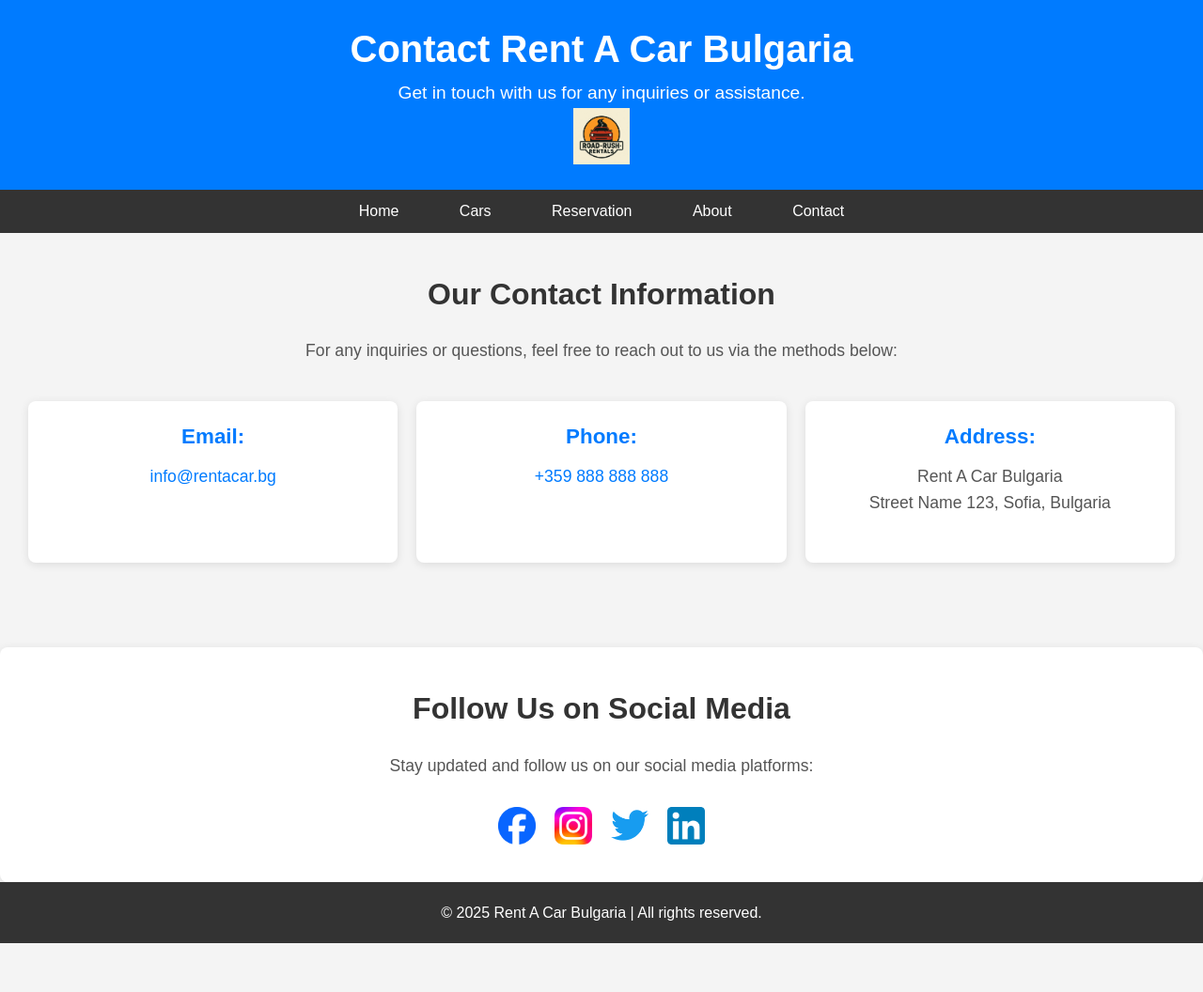
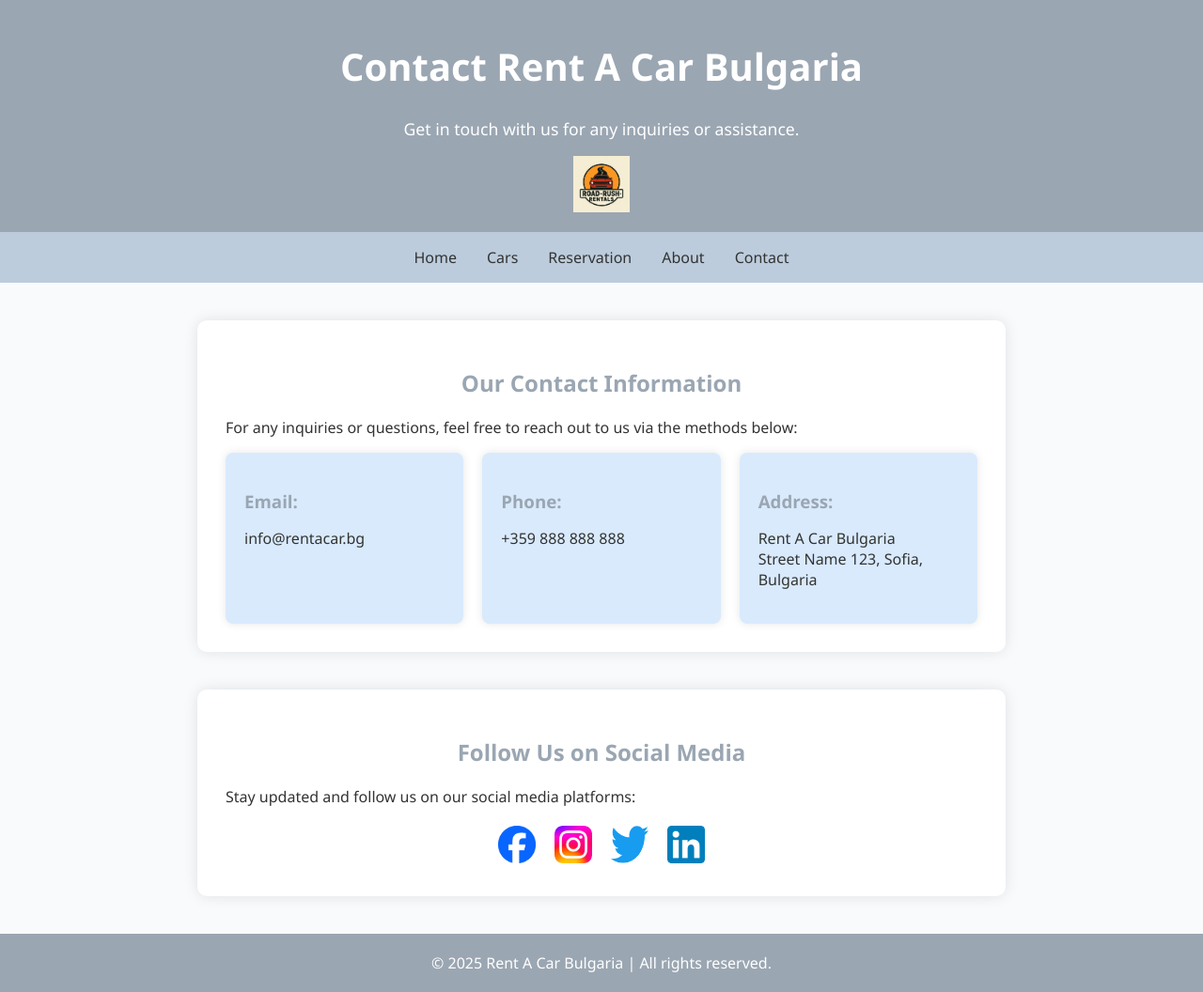
Before and after one commit to SDTanev24/Road-Rush-Renatls, a plain HTML site: page Road Rush Rentals/Contact.html in a window 1280 px wide. Shown: the whole page at 94% size. Before the commit the page ends 1004 px from the top, so only its background shows below. Drawn offline with Linux system fonts and the light colour scheme.

Commit message:
Change the color pallete of the design

```diff
--- a/Road Rush Rentals/style/Contact.css
+++ b/Road Rush Rentals/style/Contact.css
@@ -1,20 +1,15 @@
-body, h1, h2, h3, p, a {
+body {
+  font-family: 'Segoe UI', sans-serif;
   margin: 0;
-  padding: 0;
-}
-
-body {
-  font-family: 'Arial', sans-serif;
-  background-color: #f4f4f4;
+  background: #F8FAFC;
   color: #333;
-  line-height: 1.6;
 }
 
 header {
-  background-color: #007bff;
+  background: #9AA6B2;
   color: white;
   text-align: center;
-  padding: 20px;
+  padding: 1em 0;
 }
 
 header h1 {
@@ -22,128 +17,94 @@ header h1 {
 }
 
 header p {
-  font-size: 1.2rem;
+  font-size: 1.1rem;
 }
 
 nav {
-  background-color: #333;
-  text-align: center;
-  padding: 10px;
+  background: #BCCCDC;
+  display: flex;
+  justify-content: center;
 }
 
 nav a {
-  color: white;
+  color: #333;
+  padding: 1em;
   text-decoration: none;
-  padding: 10px 20px;
-  margin: 0 10px;
-  font-size: 1rem;
 }
 
 nav a:hover {
-  background-color: #007bff;
-  border-radius: 4px;
+  background: #D9EAFD;
 }
 
-.contact-info {
-  padding: 40px 20px;
-  text-align: center;
+.contact-info, .social-media {
+  max-width: 800px;
+  margin: 40px auto;
+  background-color: white;
+  padding: 30px;
+  border-radius: 10px;
+  box-shadow: 0 0 15px rgba(0,0,0,0.1);
 }
 
-.contact-info h2 {
-  font-size: 2rem;
+.contact-info h2,
+.social-media h2 {
+  text-align: center;
+  color: #9AA6B2;
   margin-bottom: 20px;
 }
 
-.contact-info p {
-  font-size: 1.1rem;
-  color: #555;
-  margin-bottom: 30px;
-}
-
 .contact-details {
-  display: flex;
-  justify-content: center;
-  flex-wrap: wrap;
+  display: grid;
+  grid-template-columns: repeat(auto-fit, minmax(220px, 1fr));
+  gap: 20px;
 }
 
 .contact-item {
-  background-color: #fff;
+  background: #D9EAFD;
   padding: 20px;
-  margin: 10px;
   border-radius: 8px;
-  box-shadow: 0 2px 10px rgba(0, 0, 0, 0.1);
-  flex: 1 1 300px;
+  box-shadow: 0 0 10px rgba(0, 0, 0, 0.1);
 }
 
 .contact-item h3 {
-  font-size: 1.4rem;
-  color: #007bff;
+  color: #9AA6B2;
   margin-bottom: 10px;
 }
 
 .contact-item p {
-  font-size: 1.1rem;
-  color: #555;
+  font-size: 1rem;
 }
 
-.contact-item a {
+.contact-item p a {
+  color: #333;
   text-decoration: none;
-  color: #007bff;
 }
 
-.contact-item a:hover {
+.contact-item p a:hover {
   text-decoration: underline;
-}
-
-.social-media {
-  background-color: #fff;
-  padding: 40px 20px;
-  text-align: center;
-  margin-top: 40px;
-  border-radius: 8px;
-  box-shadow: 0 2px 10px rgba(0, 0, 0, 0.1);
-}
-
-.social-media h2 {
-  font-size: 2rem;
-  margin-bottom: 20px;
-}
-
-.social-media p {
-  font-size: 1.1rem;
-  color: #555;
-  margin-bottom: 30px;
 }
 
 .social-links {
   display: flex;
   justify-content: center;
   gap: 20px;
-}
-
-.social-icon {
-  width: 40px;
-  height: 40px;
+  flex-wrap: wrap;
+  margin-top: 20px;
 }
 
 .social-icon img {
-  width: 100%;
-  height: 100%;
-  object-fit: contain;
-  transition: transform 0.3s ease;
+  width: 40px;
+  height: 40px;
+  transition: transform 0.2s ease;
 }
 
-.social-icon:hover img {
+.social-icon img:hover {
   transform: scale(1.1);
 }
 
 footer {
-  background-color: #333;
+  text-align: center;
+  background: #9AA6B2;
   color: white;
-  text-align: center;
   padding: 20px;
+  margin-top: 40px;
 }
-
-footer p {
-  font-size: 1rem;
-}
--- a/Road Rush Rentals/style/Reservation.css
+++ b/Road Rush Rentals/style/Reservation.css
@@ -1,13 +1,13 @@
 body {
   font-family: Arial, sans-serif;
-  background-color: #f7f9fb;
+  background-color: #F8FAFC;
   margin: 0;
   padding: 0;
   color: #333;
 }
 
 header {
-  background-color: #007bff;
+  background-color: #9AA6B2;
   color: white;
   text-align: center;
   padding: 30px 10px;
@@ -18,13 +18,13 @@ header h1 {
 }
 
 nav {
-  background-color: #222;
+  background-color: #BCCCDC;
   text-align: center;
   padding: 10px 0;
 }
 
 nav a {
-  color: white;
+  color: #333;
   text-decoration: none;
   margin: 0 15px;
   padding: 8px 16px;
@@ -32,7 +32,7 @@ nav a {
 }
 
 nav a:hover {
-  background-color: #007bff;
+  background-color: #D9EAFD;
   border-radius: 4px;
 }
 
@@ -48,7 +48,7 @@ nav a:hover {
 .reservation-form h2 {
   text-align: center;
   margin-bottom: 30px;
-  color: #007bff;
+  color: #9AA6B2;
 }
 
 form label {
@@ -62,13 +62,14 @@ form select {
   width: 100%;
   padding: 10px;
   margin-bottom: 20px;
-  border: 1px solid #ccc;
+  border: 1px solid #BCCCDC;
   border-radius: 6px;
   font-size: 1rem;
+  background-color: #F8FAFC;
 }
 
 form button {
-  background-color: #007bff;
+  background-color: #9AA6B2;
   color: white;
   padding: 12px 20px;
   border: none;
@@ -80,13 +81,14 @@ form button {
 }
 
 form button:hover {
-  background-color: #0056b3;
+  background-color: #BCCCDC;
+  color: #333;
 }
 
 footer {
   text-align: center;
-  background-color: #222;
-  color: white;
+  background-color: #BCCCDC;
+  color: #333;
   padding: 20px;
   margin-top: 40px;
 }
--- a/Road Rush Rentals/style/index.css
+++ b/Road Rush Rentals/style/index.css
@@ -1,31 +1,31 @@
 body {
   font-family: 'Segoe UI', sans-serif;
   margin: 0;
-    background: #f8f9fa;
+  background: #F8FAFC;
   color: #333;
 }
 
 header, footer {
-    background: #2c3e50;
+  background: #9AA6B2;
   color: white;
   text-align: center;
   padding: 1em 0;
 }
 
 nav {
-    background: #34495e;
+  background: #BCCCDC;
   display: flex;
   justify-content: center;
 }
 
 nav a {
-    color: white;
+  color: #333;
   padding: 1em;
   text-decoration: none;
 }
 
 nav a:hover {
-    background: #1abc9c;
+  background: #D9EAFD;
 }
 
 .hero {
@@ -50,7 +50,7 @@ body {
 }
 
 .btn {
-    background: #1abc9c;
+  background: #9AA6B2;
   color: white;
   padding: 0.8em 2em;
   text-decoration: none;
@@ -68,9 +68,9 @@ body {
 }
 
 .car {
-    background: white;
+  background: #D9EAFD;
   border-radius: 8px;
-    box-shadow: 0 0 10px rgba(0,0,0,0.1);
+  box-shadow: 0 0 10px rgba(0,0,0,0.05);
   padding: 1em;
   text-align: center;
 }
@@ -83,10 +83,10 @@ body {
 }
 
 form {
-    background: white;
+  background: #D9EAFD;
   padding: 2em;
   border-radius: 8px;
-    box-shadow: 0 0 10px rgba(0,0,0,0.1);
+  box-shadow: 0 0 10px rgba(0,0,0,0.05);
   margin-top: 3em;
 }
 
@@ -94,8 +94,9 @@ body {
   padding: 0.6em;
   width: 100%;
   margin-bottom: 1em;
-    border: 1px solid #ccc;
+  border: 1px solid #BCCCDC;
   border-radius: 5px;
+  background: #F8FAFC;
 }
 
 iframe {
```
Lines whose indentation alone changed are shown as unchanged.
